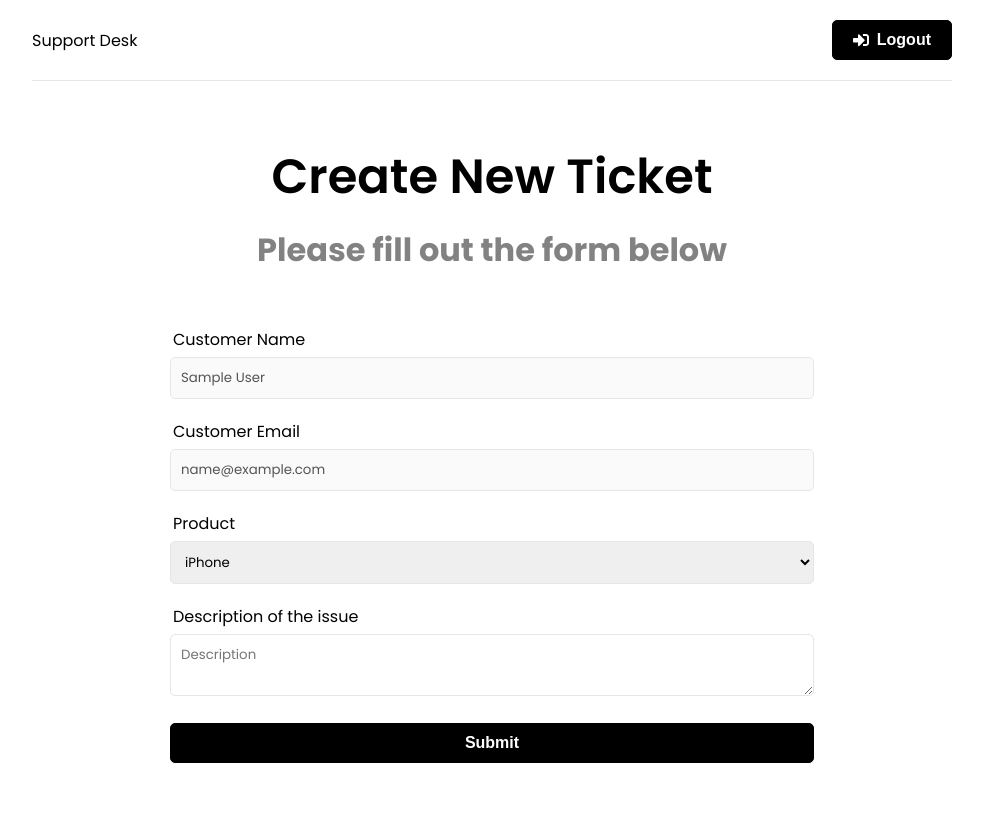
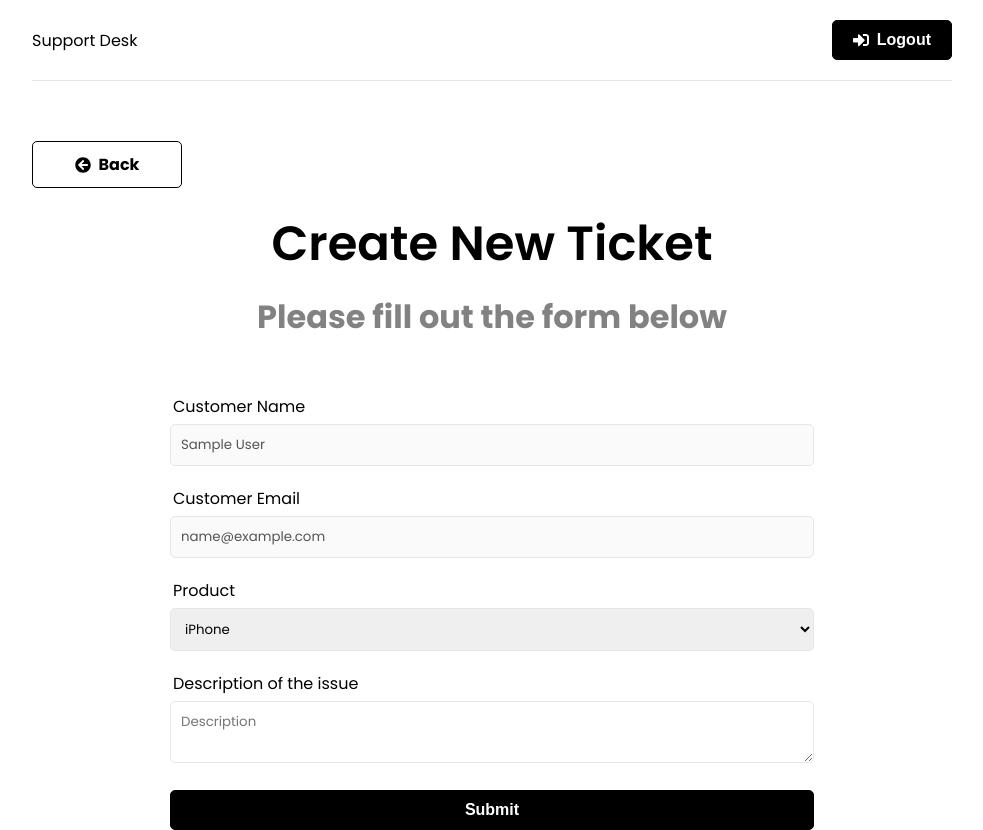
Before and after one commit to heuzin/support-desks, a React (Create React App) app in the folder frontend/: page /new-ticket in a window 1280 px wide. Shown: the whole page, without its empty margins (148-1131 px from the left). Before the commit the page ends 800 px from the top, so only its background shows below. Built offline with nearby package versions, Linux system fonts and the light colour scheme; sample sign-in values are in the browser's storage.

Commit message:
Back button

```diff
--- /dev/null
+++ b/frontend/src/components/BackButton.jsx
@@ -0,0 +1,17 @@
+import PropTypes from "prop-types";
+import { FaArrowCircleLeft } from "react-icons/fa";
+import { Link } from "react-router-dom";
+
+const BackButton = ({ url }) => {
+  return (
+    <Link to={url} className="btn btn-reverse btn-back">
+      <FaArrowCircleLeft /> Back
+    </Link>
+  );
+};
+
+BackButton.propTypes = {
+  url: PropTypes.string.isRequired,
+};
+
+export default BackButton;
--- a/frontend/src/pages/NewTicket.jsx
+++ b/frontend/src/pages/NewTicket.jsx
@@ -3,7 +3,9 @@
 import { useNavigate } from "react-router-dom";
 import { toast } from "react-toastify";
 import { createTicket, reset } from "../features/tickets/ticketSlice";
+
 import Spinner from "../components/Spinner";
+import BackButton from "../components/BackButton";
 
 const NewTicket = () => {
   const { user } = useSelector((state) => state.auth);
@@ -31,17 +33,18 @@
     dispatch(reset());
   }, [dispatch, isError, isSuccess, message, navigate]);
 
-  if (isLoading) {
-    return <Spinner />;
-  }
-
   const onSubmit = (e) => {
     e.preventDefault();
     dispatch(createTicket({ product, description }));
   };
 
+  if (isLoading) {
+    return <Spinner />;
+  }
+
   return (
     <>
+      <BackButton url="/" />
       <section className="heading">
         <h1>Create New Ticket</h1>
         <p>Please fill out the form below</p>
```
